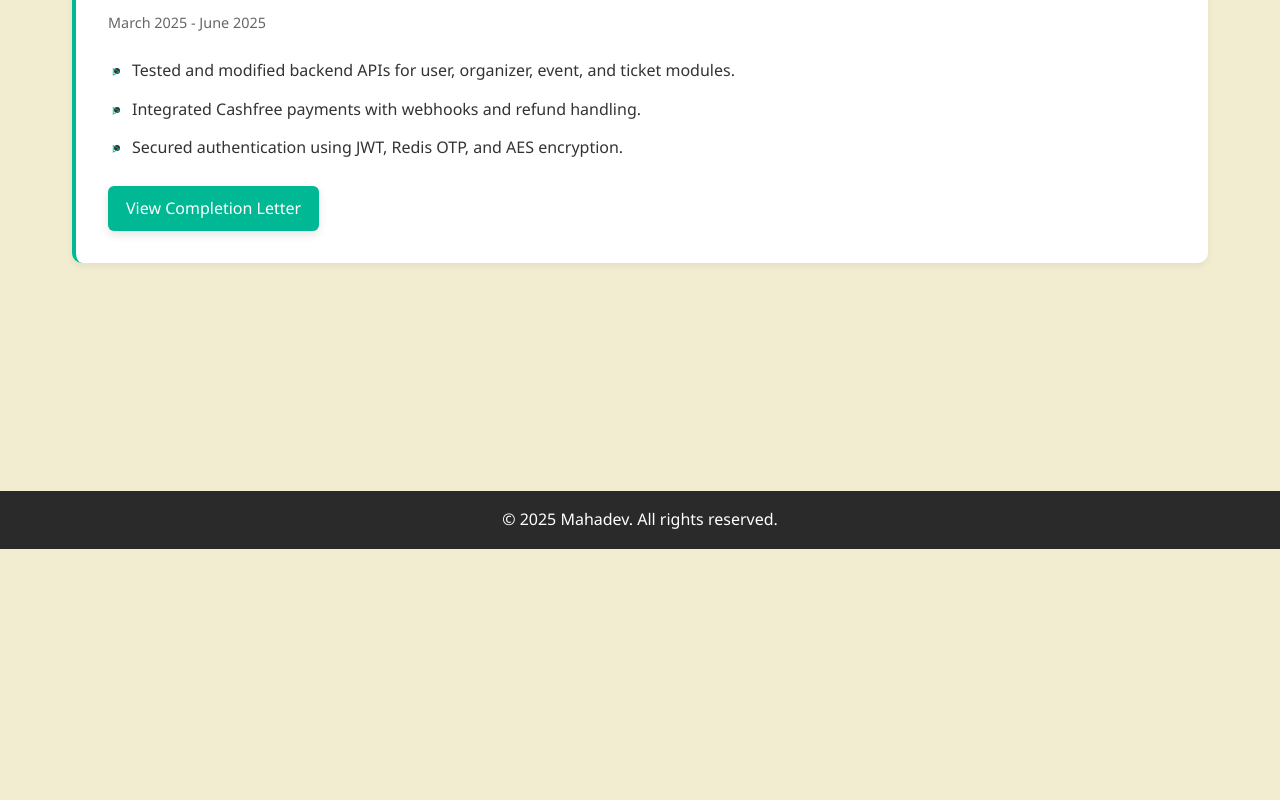
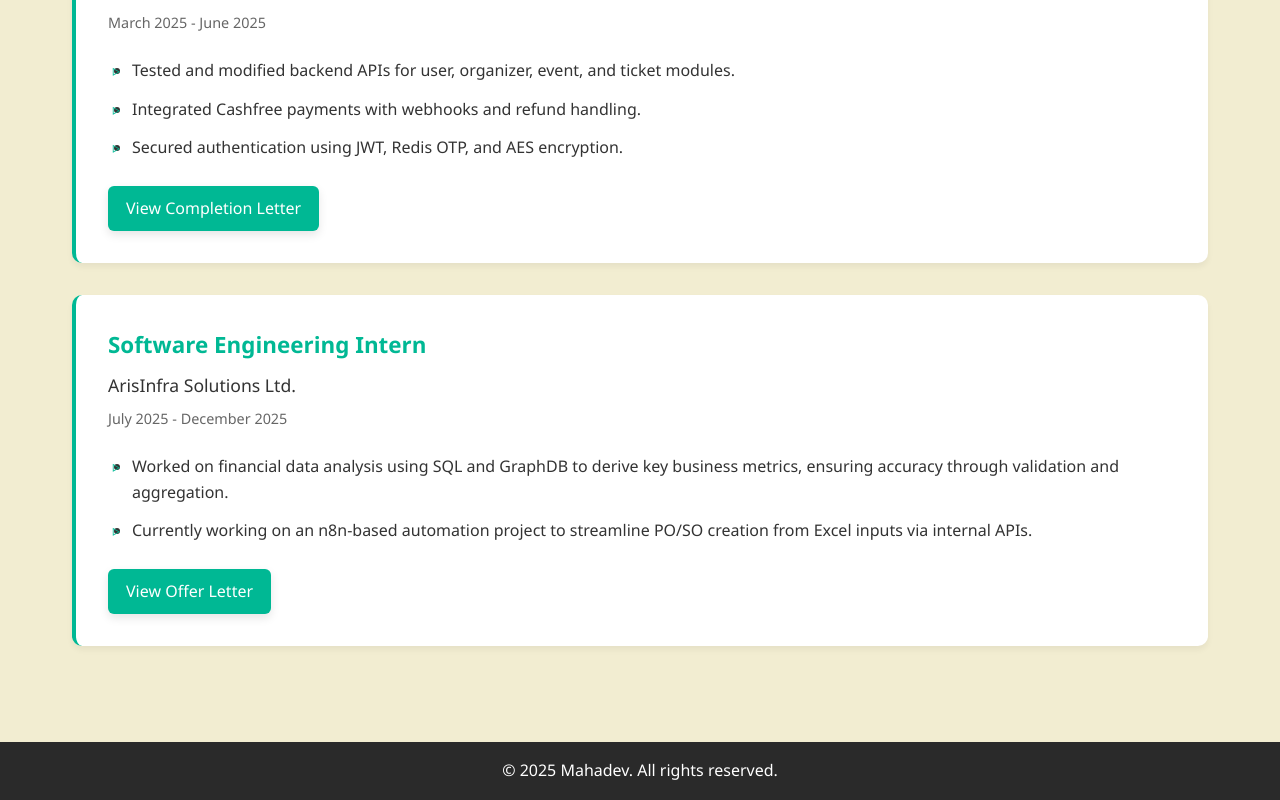
Before and after one commit to mahadev1411/portfolio, a React (Create React App) app: page /experience in a window 1280 px wide. Shown: the part 379-1179 px from the top of the page. Before the commit the page ends 928 px from the top, so only its background shows below. Built offline with nearby package versions, Linux system fonts and the light colour scheme.

Commit message:
internship details updated

```diff
--- a/src/components/Academics.js
+++ b/src/components/Academics.js
@@ -4,7 +4,7 @@ import './Academics.css';
 const Academics = () => {
   const education = [
     { degree: 'B.E Computer Science', institution: 'BMS College of Engineering', year: '2022-2026', grade: '8.98/10' },
-    { degree: 'Secondary School', institution: 'Base PU College', year: '2020-2022', grade: '93/100' },
+    { degree: 'Senior Secondary Education', institution: 'Base PU College', year: '2020-2022', grade: '93/100' },
     { degree: 'High School', institution: 'Sri Vani Education Centre', year: '2020', grade: '91.2/100' }
   ];
 
--- a/src/components/Experience.js
+++ b/src/components/Experience.js
@@ -12,7 +12,19 @@ const Experience = () => {
         "Integrated Cashfree payments with webhooks and refund handling.",
         "Secured authentication using JWT, Redis OTP, and AES encryption."
       ],
-      certificateUrl: "/internship.pdf"  // <- This is your public folder path
+      certificateUrl: "/internship.pdf",
+      buttonText: "View Completion Letter"   // 👈 Added custom button text
+    },
+    {
+      title: "Software Engineering Intern",
+      company: "ArisInfra Solutions Ltd.",
+      duration: "July 2025 - December 2025",
+      responsibilities: [
+        "Worked on financial data analysis using SQL and GraphDB to derive key business metrics, ensuring accuracy through validation and aggregation.",
+        "Currently working on an n8n-based automation project to streamline PO/SO creation from Excel inputs via internal APIs."
+      ],
+      certificateUrl: "/Internship-Letter_ArisInfra.pdf",
+      buttonText: "View Offer Letter"   // 👈 Different button text for second internship
     }
   ];
 
@@ -42,7 +54,7 @@ const Experience = () => {
                 rel="noopener noreferrer"
                 className="download-button"
               >
-                View Completion Letter
+                {exp.buttonText}   {/* 👈 Dynamically use button text */}
               </a>
             )}
           </div>
```
Also changed, not shown: 2 other files (tests, documents, lock files or other folders).
